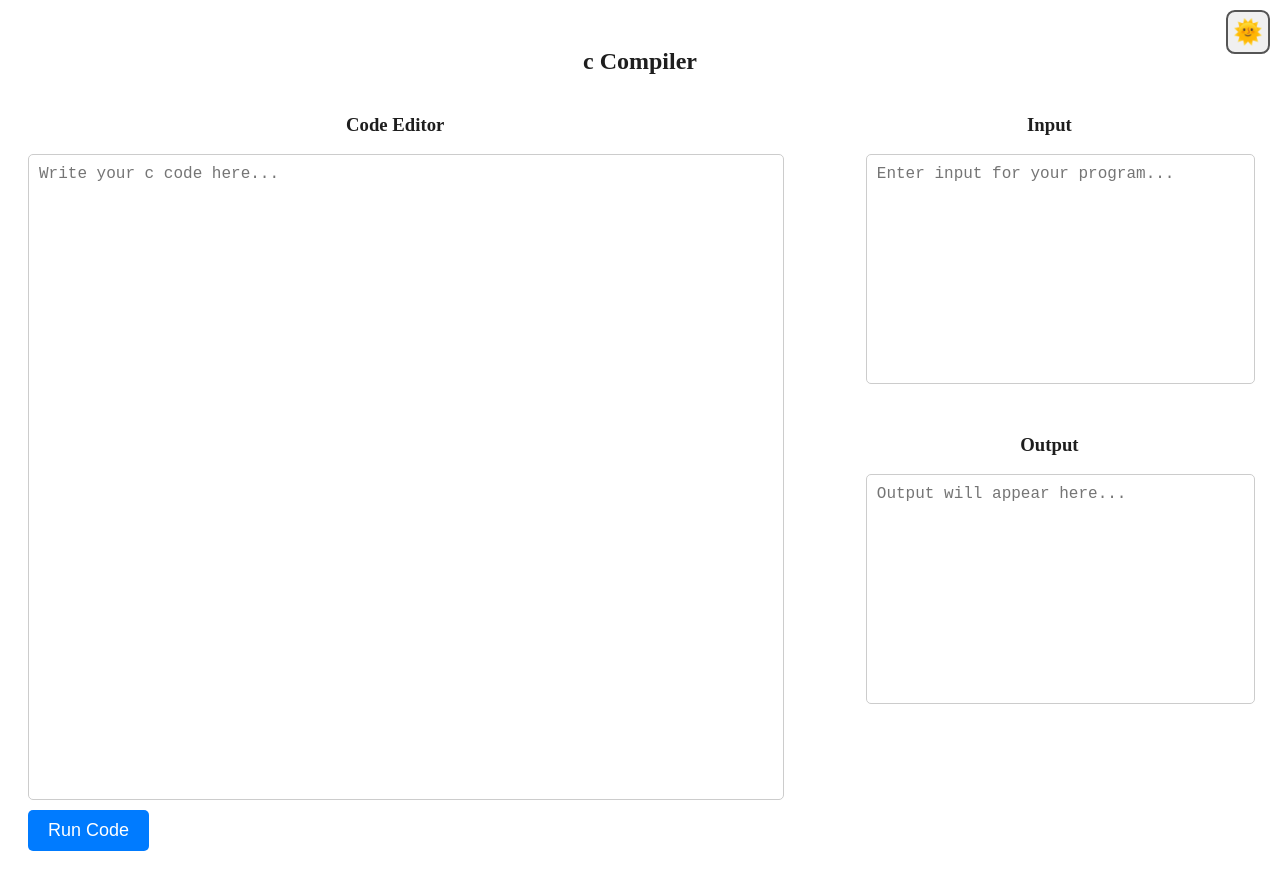
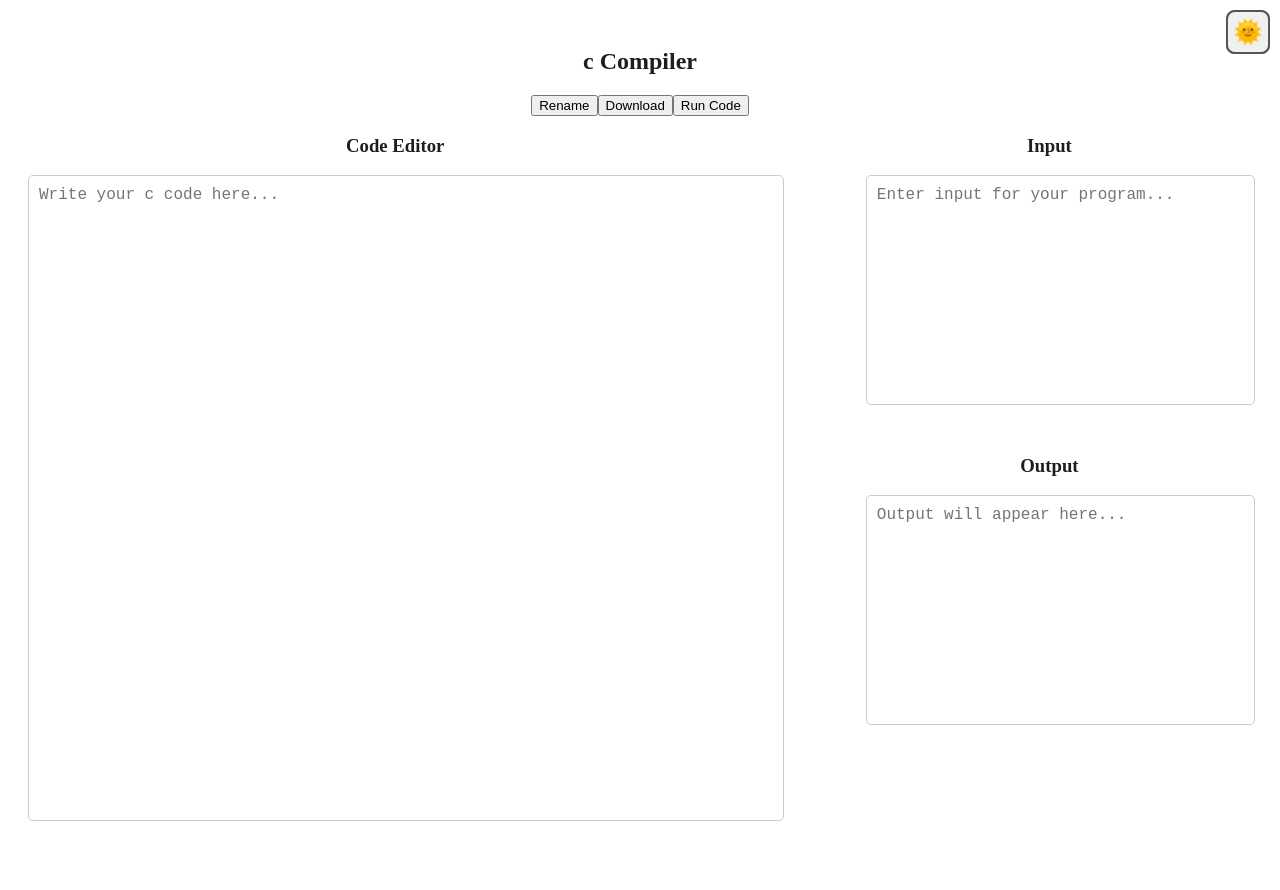
Before and after one commit to avinashvermaaa/codespr, a React (Create React App) app in the folder frontend/: page /compiler/c in a window 1280 px wide. Shown: the top 890 px of the page. Built offline with nearby package versions, Linux system fonts and the light colour scheme.

Commit message:
Rename,Downlaod Button

```diff
--- a/frontend/src/pages/CompilerPage.js
+++ b/frontend/src/pages/CompilerPage.js
@@ -1,6 +1,19 @@
 import React, { useState } from "react";
 import { useParams } from "react-router-dom";
+import DarkModeToggle from "../components/DarkModeToggle";
 import "./CompilerPage.css";
+
+// Language/Framework/Database to extension mapping
+const languageExtensions = {
+  html: "html", python: "py", cpp: "cpp", c: "c", java: "java", javascript: "js", mysql: "sql", php: "php",
+  assembly: "asm", "c#": "cs", lua: "lua", "pl/sql": "sql", nodejs: "js", mongodb: "json", groovy: "groovy",
+  ruby: "rb", go: "go", scala: "scala", r: "r", perl: "pl", kotlin: "kt", pascal: "pas", cobol: "cbl",
+  fortran: "f", bash: "sh", clojure: "clj", typescript: "ts", prolog: "pl", rust: "rs", swift: "swift",
+  "objective-c": "m", coffeescript: "coffee", ejs: "ejs", materialize: "css", bootstrap: "css", jquery: "js",
+  css: "css", foundation: "css", bulma: "css", uikit: "css", "semantic ui": "css", skeleton: "css",
+  milligram: "css", react: "jsx", angular: "ts", vue: "vue", vue3: "vue", backbonejs: "js", oracle: "sql",
+  postgresql: "sql", sqlite: "sql", redis: "rdb", mariadb: "sql", "sql server": "sql",
+};
 
 function CompilerPage() {
   const { language } = useParams();
@@ -8,36 +21,78 @@ function CompilerPage() {
   const [input, setInput] = useState("");
   const [output, setOutput] = useState("");
 
+  // Determine the correct file extension for the language
+  const defaultExtension = languageExtensions[language.toLowerCase()] || "txt";
+  const [fileName, setFileName] = useState(
+    `${language}_code.${defaultExtension}`
+  );
+
   const runCode = () => {
     setOutput(`Running ${language} code:\n${code}\nWith Input:\n${input}`);
   };
 
+  const renameCode = () => {
+    const newName = prompt(
+      "Enter new file name (without extension):",
+      fileName.replace(`.${defaultExtension}`, "")
+    );
+    if (newName) {
+      setFileName(`${newName}.${defaultExtension}`);
+    }
+  };
+
+  const downloadCode = () => {
+    const element = document.createElement("a");
+    const file = new Blob([code], { type: "text/plain" });
+    element.href = URL.createObjectURL(file);
+    element.download = fileName; // Use the renamed file name with the correct extension
+    document.body.appendChild(element);
+    element.click();
+  };
+
   return (
     <div className="compiler-page">
-      <h2>{language} Compiler</h2>
+      <div className="header">
+        <h2>{language} Compiler</h2>
+        <div className="header-buttons">
+          <button className="header-button" onClick={renameCode}>
+            Rename
+          </button>
+          <button className="header-button" onClick={downloadCode}>
+            Download
+          </button>
+          <button className="header-button" onClick={runCode}>
+            Run Code
+          </button>
+          <DarkModeToggle />
+        </div>
+      </div>
 
       <div className="compiler-container">
         <div className="code-editor">
           <h3>Code Editor</h3>
-          <textarea value={code} onChange={(e) => setCode(e.target.value)}
+          <textarea
+            value={code}
+            onChange={(e) => setCode(e.target.value)}
             placeholder={`Write your ${language} code here...`}
           />
-          <button className="run-button" onClick={runCode}>
-            Run Code
-          </button>
         </div>
 
         <div className="input-output-section">
           <div className="input-box">
             <h3>Input</h3>
-            <textarea value={input} onChange={(e) => setInput(e.target.value)}
+            <textarea
+              value={input}
+              onChange={(e) => setInput(e.target.value)}
               placeholder="Enter input for your program..."
             />
           </div>
 
           <div className="output-box">
             <h3>Output</h3>
-            <textarea value={output} readOnly
+            <textarea
+              value={output}
+              readOnly
               placeholder="Output will appear here..."
             />
           </div>
--- a/frontend/src/pages/HomePage.js
+++ b/frontend/src/pages/HomePage.js
@@ -38,7 +38,7 @@ function HomePage() {
       category: "PROGRAMMING",
       items: [
         "Java", "Python", "C", "Cpp", "Go", "NodeJS", "JavaScript", "Scala", "PHP", "Ruby", "R", "Perl", "C#",
-        "Kotlin", "Pascal", "Cobol", "Lua", "Fortran", "Assembly", "Python2", "Groovy", "Bash", "Clojure",
+        "Kotlin", "Pascal", "Cobol", "Lua", "Fortran", "Assembly", "Groovy", "Bash", "Clojure",
         "TypeScript", "Prolog", "Rust", "Swift", "Objective-C", "CoffeeScript", "EJS",
       ],
     },
@@ -63,7 +63,8 @@ function HomePage() {
 
   const openCompiler = (language) => {
     // const languagePath = language.toLowerCase().replace("+", "p");
-    const languagePath = language;
+    const languagePath = language.toLowerCase();
+    // const languagePath = language;
     navigate(`/compiler/${languagePath}`);
   };
 
```
